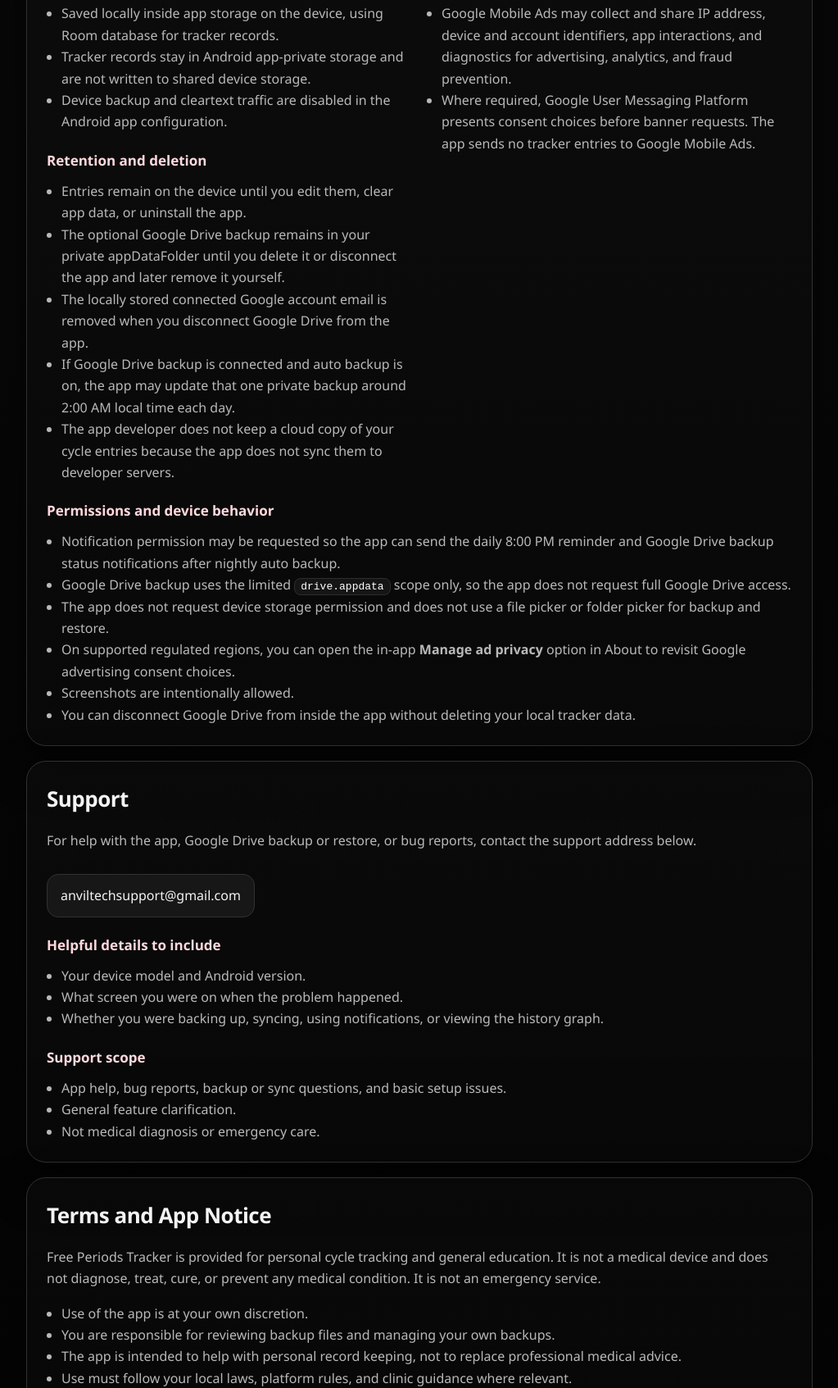
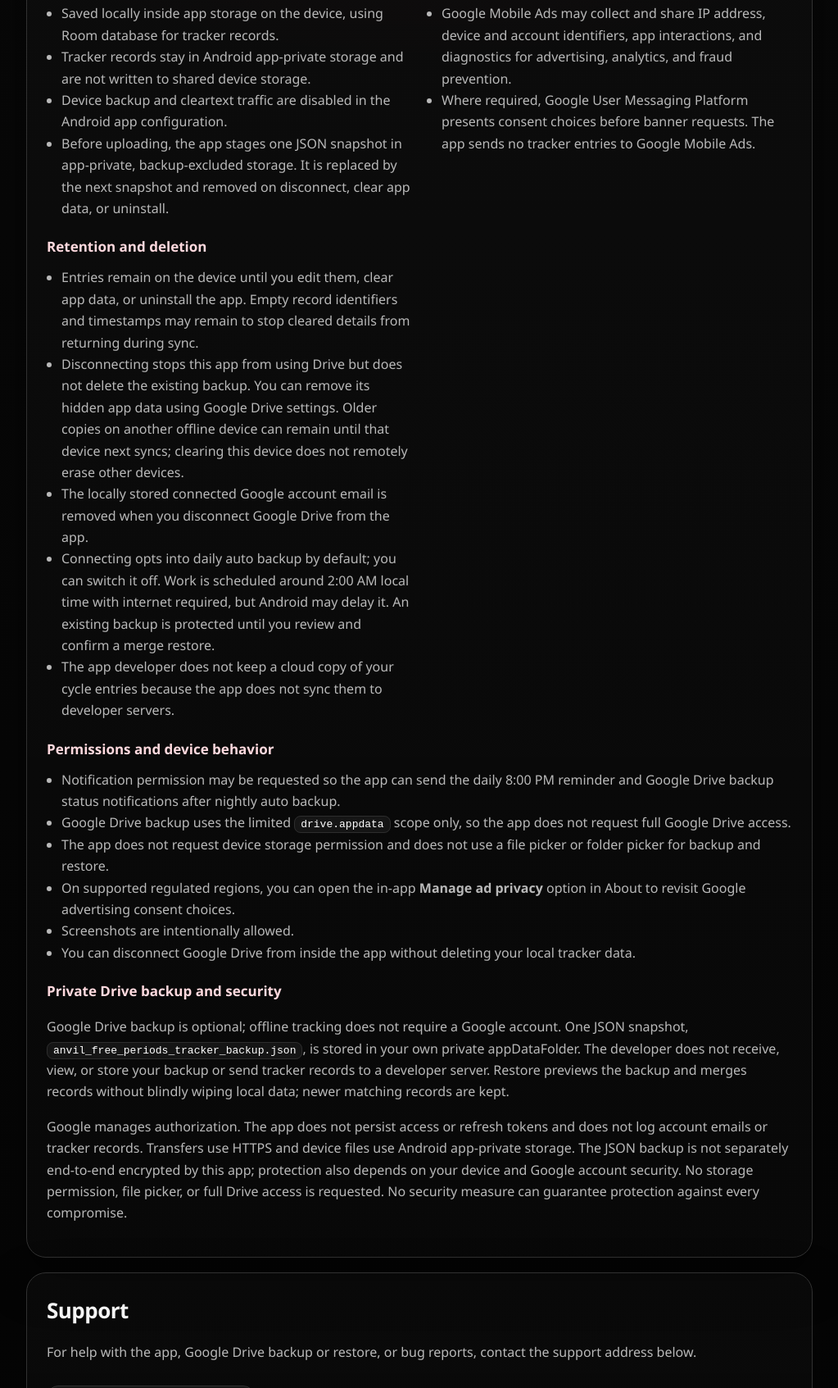
Before and after one commit to anviltechmain-bit/Anvil_Tech_Period_Tracker_Support_URL, a plain HTML site: page index.html in a window 1280 px wide. Shown: the part 1038-2731 px from the top of the page at 82% size, without its empty margins (128-1151 px from the left). Drawn offline with Linux system fonts and the light colour scheme.

Commit message:
Clarify optional private Drive backup, retention and security

```diff
--- a/index.html
+++ b/index.html
@@ -194,7 +194,7 @@
                 This is the privacy policy and support page for Free Periods Tracker.
                 It covers privacy, optional local-first backup and restore through the user’s own private Google Drive appDataFolder, banner advertising, advertising privacy choices, contact details, and the general terms shown in the app.
             </p>
-            <div class="meta">Last updated: 12 October 2026</div>
+            <div class="meta">Last updated: 15 October 2026</div>
             <nav class="nav" aria-label="Page sections">
                 <a href="#privacy">Privacy</a>
                 <a href="#support">Support</a>
@@ -228,14 +228,15 @@
                             <li>Saved locally inside app storage on the device, using Room database for tracker records.</li>
                             <li>Tracker records stay in Android app-private storage and are not written to shared device storage.</li>
                             <li>Device backup and cleartext traffic are disabled in the Android app configuration.</li>
+                            <li>Before uploading, the app stages one JSON snapshot in app-private, backup-excluded storage. It is replaced by the next snapshot and removed on disconnect, clear app data, or uninstall.</li>
                         </ul>
 
                         <h3>Retention and deletion</h3>
                         <ul>
-                            <li>Entries remain on the device until you edit them, clear app data, or uninstall the app.</li>
-                            <li>The optional Google Drive backup remains in your private appDataFolder until you delete it or disconnect the app and later remove it yourself.</li>
+                            <li>Entries remain on the device until you edit them, clear app data, or uninstall the app. Empty record identifiers and timestamps may remain to stop cleared details from returning during sync.</li>
+                            <li>Disconnecting stops this app from using Drive but does not delete the existing backup. You can remove its hidden app data using Google Drive settings. Older copies on another offline device can remain until that device next syncs; clearing this device does not remotely erase other devices.</li>
                             <li>The locally stored connected Google account email is removed when you disconnect Google Drive from the app.</li>
-                            <li>If Google Drive backup is connected and auto backup is on, the app may update that one private backup around 2:00 AM local time each day.</li>
+                            <li>Connecting opts into daily auto backup by default; you can switch it off. Work is scheduled around 2:00 AM local time with internet required, but Android may delay it. An existing backup is protected until you review and confirm a merge restore.</li>
                             <li>The app developer does not keep a cloud copy of your cycle entries because the app does not sync them to developer servers.</li>
                         </ul>
                     </div>
@@ -270,6 +271,19 @@
                     <li>Screenshots are intentionally allowed.</li>
                     <li>You can disconnect Google Drive from inside the app without deleting your local tracker data.</li>
                 </ul>
+                <h3>Private Drive backup and security</h3>
+                <p>
+                    Google Drive backup is optional; offline tracking does not require a Google account.
+                    One JSON snapshot, <code>anvil_free_periods_tracker_backup.json</code>, is stored in your own private appDataFolder.
+                    The developer does not receive, view, or store your backup or send tracker records to a developer server.
+                    Restore previews the backup and merges records without blindly wiping local data; newer matching records are kept.
+                </p>
+                <p>
+                    Google manages authorization. The app does not persist access or refresh tokens and does not log account emails or tracker records.
+                    Transfers use HTTPS and device files use Android app-private storage. The JSON backup is not separately end-to-end encrypted by this app;
+                    protection also depends on your device and Google account security. No storage permission, file picker, or full Drive access is requested.
+                    No security measure can guarantee protection against every compromise.
+                </p>
             </section>
 
             <section class="card" id="support">
```
